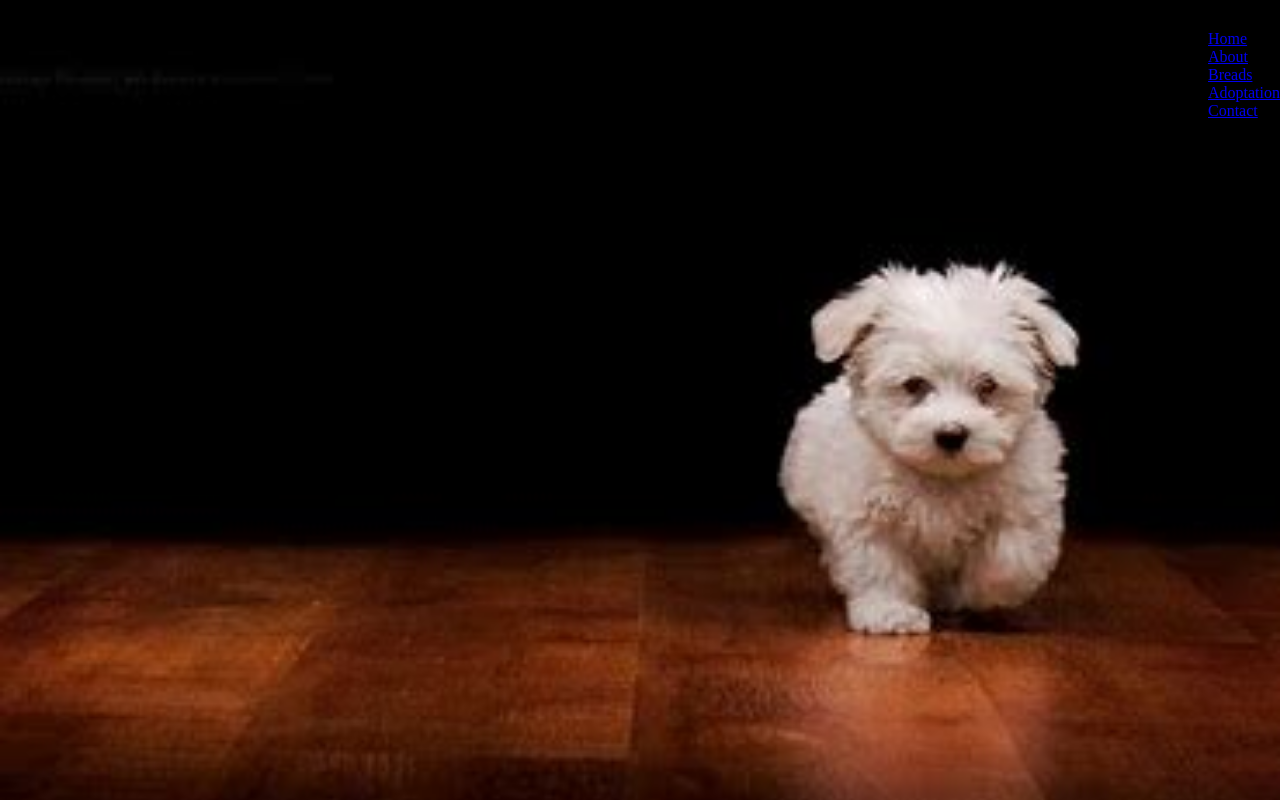
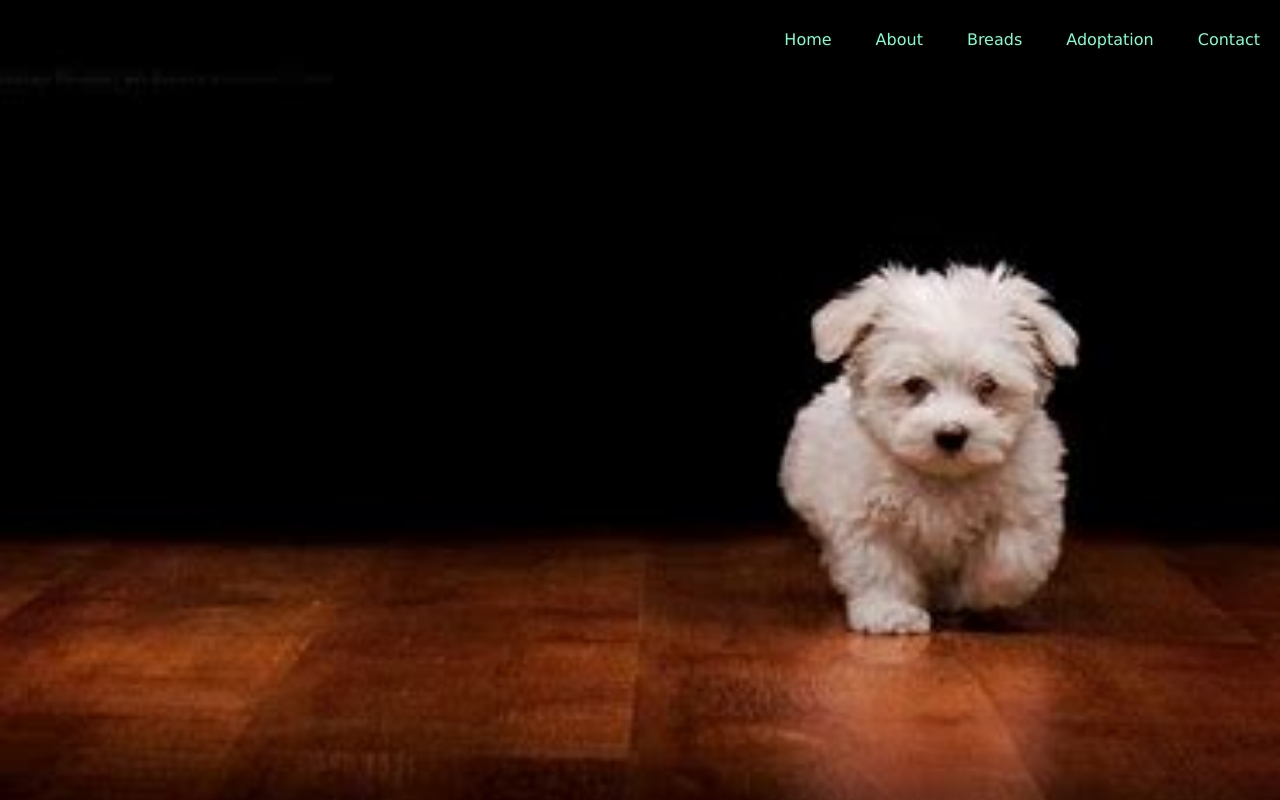
Before and after one commit to garimaver/website_puupy, a plain HTML site: page index.html in a window 1280 px wide. Drawn offline with Linux system fonts and the light colour scheme.

Commit message:
adding style

```diff
--- a/index.css
+++ b/index.css
@@ -16,5 +16,12 @@ header{
 }
 
 .nav-menu li{
+    display: inline-block;
+}
 
+.nav-menu li a{
+    color: aquamarine;
+    text-decoration: none;
+    padding: 5px 20px;
+    font-family: "Verdana", "sans-serif";
 }
```
